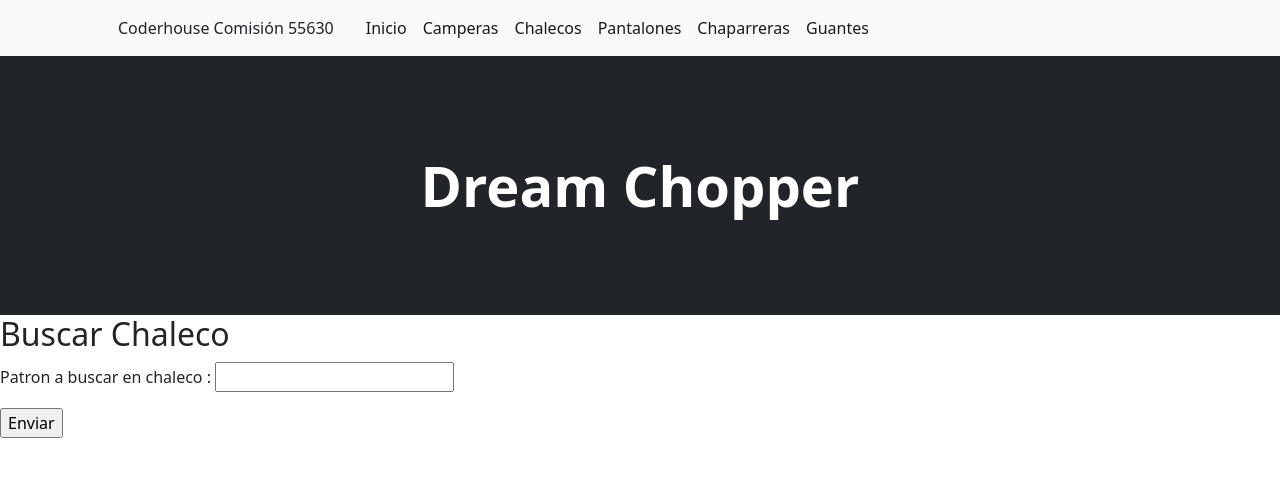
After one commit to Zajia02/Tercera-pre-entrega-Lopez-Arbelaez-Zajia, a Django app: page /buscar_chaleco/ in a window 1280 px wide. The commit adds this page. Shown: the top 477 px of the page. Run offline with Django 4.2, Linux system fonts and the light colour scheme; some libraries are stand-ins or nearby versions.

Commit message:
Cambios a l busqueda

```diff
--- /dev/null
+++ b/inicio/templates/inicio/buscarChaleco.html
@@ -0,0 +1,13 @@
+{% extends 'inicio/base.html' %}
+{% load static %}
+
+
+{% block contenido %}
+     <h2>Buscar Chaleco</h2>
+     <form action="/buscar3" method="get">
+         {% csrf_token %}
+         <p>Patron a buscar en chaleco : <input type="text" name="buscar" id="buscar"></p>
+         <input type="submit" value="Enviar">
+     </form>
+
+{% endblock contenido %}
--- a/inicio/urls.py
+++ b/inicio/urls.py
@@ -15,5 +15,12 @@ urlpatterns = [
     path('chaleco_form/', chalecoForm, name="chaleco_form" ),
     path('pantalon_form/', pantalonForm, name="pantalon_form" ),
     path('chaparreras_form/', chaparrerasForm, name="chaparreras_form" ),
-    path('guantes_form/', guantesForm, name="guantes_form" ),
+
+    path('buscar_campera/', buscarCampera, name="buscar_campera" ),
+    path('buscar2/', buscar2, name="buscar2" ),
+
+    path('buscar_chaleco/', buscarChaleco, name="buscar_chaleco" ),
+    path('buscar3/', buscar3, name="buscar3" ),
+
+
 ]
--- a/inicio/views.py
+++ b/inicio/views.py
@@ -1,14 +1,12 @@
 from django.shortcuts import render
 from django.http import HttpResponse
+from django.db.models import Q
 
 from .models import *
 from .forms import *
 
 
 # Create your views here.
-def home(request):
-    return render(request, "inicio/home.html")
-
 def inicio(request):
     return render(request, "inicio/inicio.html")
 
@@ -126,3 +124,57 @@ def pantalonForm(request):
         miForm = PantalonForm()
 
     return render(request, "inicio/pantalonForm.html", {"form": miForm})
+
+def buscarCampera(request):
+    return render(request, "inicio/buscarCampera.html")
+
+def buscar2(request):
+    if request.GET['buscar']:
+        patron = request.GET['buscar']
+        talle = Campera.objects.filter(talle__icontains=patron)
+        if talle:
+            contexto = {'resultado':talle}
+        elif talle:
+            contexto = {'resultado':talle}
+        color1 = Campera.objects.filter(color1__icontains=patron)
+        if color1:
+            contexto = {'resultado':color1}
+        elif color1:
+            contexto = {'resultado':color1}
+        color2 = Campera.objects.filter(color2__icontains=patron)
+        if color2:
+            contexto = {'resultado':color2}
+        elif color2:
+            contexto = {'resultado':color2}
+        modelo = Campera.objects.filter(modelo__icontains=patron)
+        if modelo:
+            contexto = {'resultado':modelo}
+        elif modelo:
+            contexto = {'resultado':modelo}
+
+        return render(request, "inicio/campera.html", contexto)
+    return HttpResponse("No se ingresó nada en buscar")
+
+
+def buscarChaleco(request):
+    return render(request, "inicio/buscarChaleco.html")
+
+def buscar3(request):
+    patron = request.GET.get('buscar')  # Usar request.GET.get() para evitar KeyError
+
+    if patron:
+        talle_chaleco = Chaleco.objects.filter(talle__icontains=patron)
+        color1_chaleco = Chaleco.objects.filter(color1__icontains=patron)
+        color2_chaleco = Chaleco.objects.filter(color2__icontains=patron)
+        modelo_chaleco = Chaleco.objects.filter(modelo__icontains=patron)
+
+        buscar = talle_chaleco | color1_chaleco | color2_chaleco | modelo_chaleco
+
+        if chaleco:
+            contexto = {'chaleco': chaleco}
+        else:
+            contexto = {'mensaje': "No se encontraron chalecos"}
+
+        return render(request, "inicio/chaleco.html", contexto)
+    else:
+        return HttpResponse("No se ingresó nada en buscar")
```
Also changed, not shown: inicio/templates/inicio/buscarCampera.html (added, +13 -0 lines), inicio/templates/inicio/inicio.html (+50 -17 lines), 1 other file.
